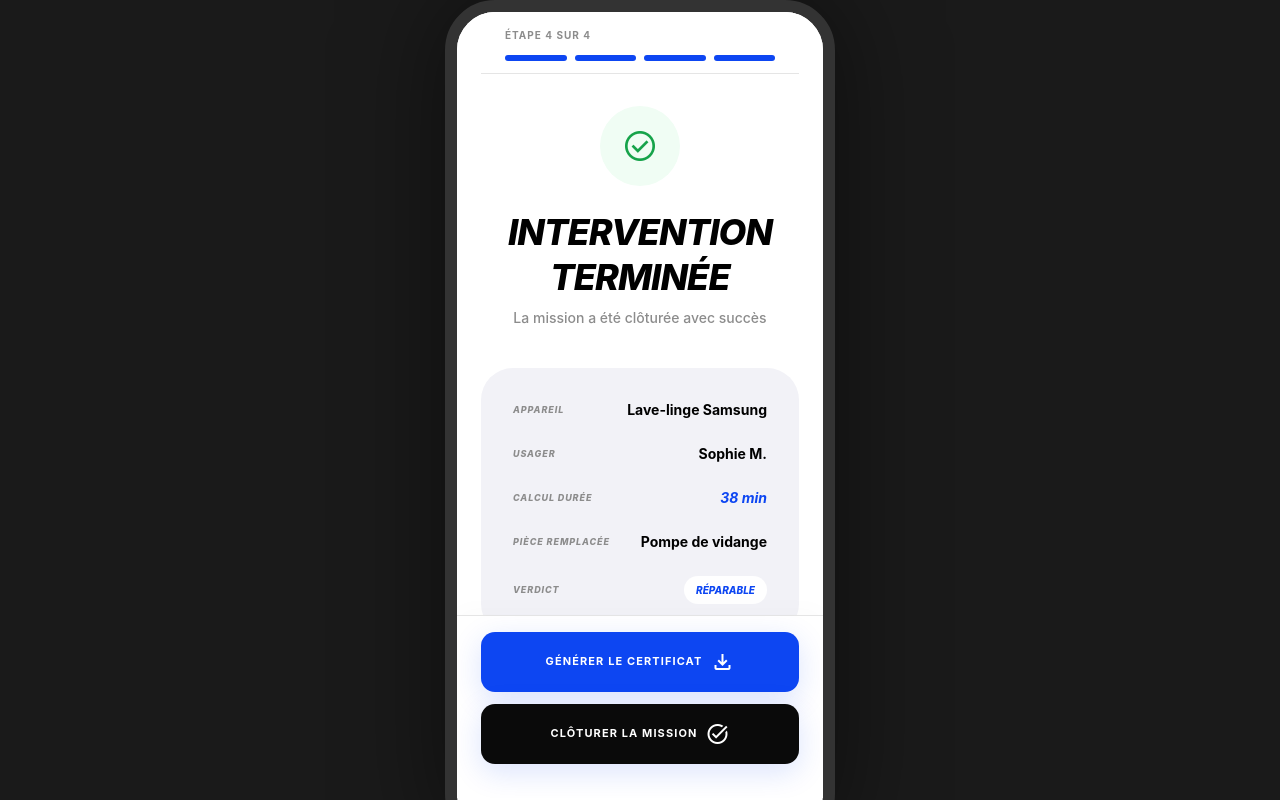
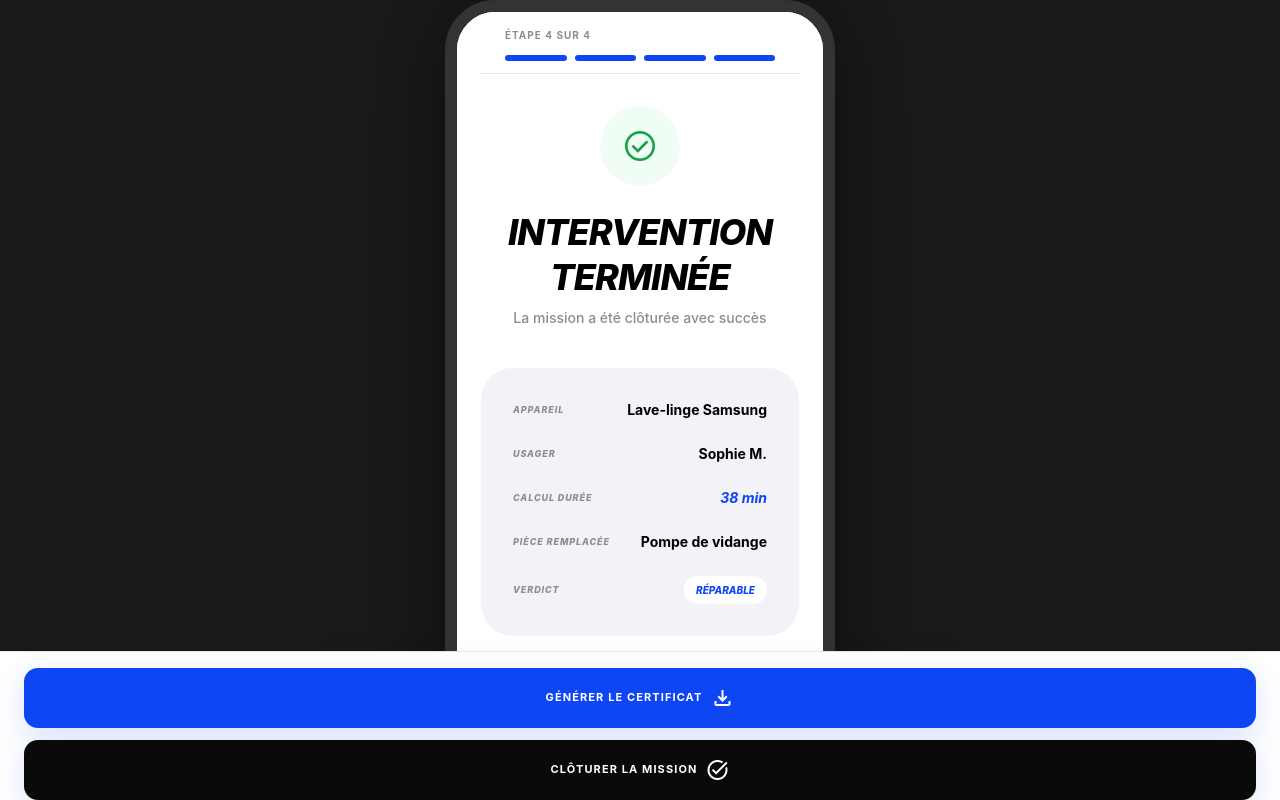
Before and after one commit to PaulCochet/Loop_bachlor_project, a React (Vite) app in the folder loop-react-app/: page /technician/recap in a window 1280 px wide. Built offline with nearby package versions, Linux system fonts and the light colour scheme.

Commit message:
Fix bottom nav bars, fixed footers, and remove simulated home indicator

```diff
--- a/loop-react-app/src/components/shared/HomeIndicator.jsx
+++ /dev/null
@@ -1,11 +0,0 @@
-import React from 'react';
-
-const HomeIndicator = () => {
-    return (
-        <div className="absolute bottom-0 left-0 w-full h-[34px] flex items-center justify-center z-[100] pointer-events-none">
-            <div className="w-[134px] h-[5px] bg-black/20 rounded-full"></div>
-        </div>
-    );
-};
-
-export default HomeIndicator;
--- a/loop-react-app/src/components/shared/MobileFrame.jsx
+++ b/loop-react-app/src/components/shared/MobileFrame.jsx
@@ -1,5 +1,5 @@
 import React, { useState, useEffect } from 'react';
-import HomeIndicator from './HomeIndicator';
+
 
 const MobileFrame = ({ children }) => {
   const [isMobile, setIsMobile] = useState(false);
@@ -25,11 +25,10 @@ const MobileFrame = ({ children }) => {
         }}
       >
         <div
-          className="flex-1 overflow-y-auto no-scrollbar pb-[34px]"
+          className="flex-1 overflow-y-auto no-scrollbar pb-[80px]"
         >
           {children}
         </div>
-        <HomeIndicator />
       </div>
     );
   }
@@ -54,11 +53,9 @@ const MobileFrame = ({ children }) => {
         }}
       >
         {/* Content area */}
-        <div className="flex-1 overflow-y-auto no-scrollbar pb-[34px] relative">
+        <div className="flex-1 overflow-y-auto no-scrollbar pb-[80px] relative">
           {children}
         </div>
-
-        <HomeIndicator />
       </div>
     </div>
   );
--- a/loop-react-app/src/components/shared/ScreenLayout.jsx
+++ b/loop-react-app/src/components/shared/ScreenLayout.jsx
@@ -5,7 +5,7 @@ const ScreenLayout = ({ children, actions, className = "" }) => {
     <div className={`h-full w-full flex flex-col bg-white overflow-hidden ${className}`}>
       {/* Scrollable Content Zone */}
       <div
-        className="flex-1 overflow-y-auto no-scrollbar p-6 pb-0"
+        className="flex-1 overflow-y-auto no-scrollbar p-6 pb-[120px]"
         style={{ paddingTop: 'env(safe-area-inset-top, 16px)' }}
       >
         {children}
@@ -13,8 +13,8 @@ const ScreenLayout = ({ children, actions, className = "" }) => {
 
       {/* Fixed Actions Zone */}
       <div
-        className="flex-shrink-0 p-6 pt-4 pb-[34px] bg-white border-t border-[#E5E5E5] shadow-[0_-4px_24px_rgba(0,0,0,0.02)]"
-        style={{ paddingBottom: 'calc(env(safe-area-inset-bottom) + 34px)' }}
+        className="fixed bottom-0 left-0 right-0 p-6 pt-4 bg-white border-t border-[#E5E5E5] shadow-[0_-4px_24px_rgba(0,0,0,0.02)] z-[100]"
+        style={{ paddingBottom: 'env(safe-area-inset-bottom, 16px)' }}
       >
         {actions}
       </div>
--- a/loop-react-app/src/components/technician/TechNavBar.jsx
+++ b/loop-react-app/src/components/technician/TechNavBar.jsx
@@ -24,7 +24,7 @@ const TechNavBar = () => {
   return (
     <nav
       className="fixed bottom-0 left-0 right-0 bg-white border-t-[0.5px] border-[#E5E5E5] flex justify-around items-start pt-3 px-4 z-[100]"
-      style={{ height: 'calc(env(safe-area-inset-bottom) + 64px)', paddingBottom: 'env(safe-area-inset-bottom)' }}
+      style={{ paddingBottom: 'env(safe-area-inset-bottom, 0px)' }}
     >
       {tabs.map((tab) => {
         const isActive = location.pathname === tab.path;
--- a/loop-react-app/src/components/user/UserNavBar.jsx
+++ b/loop-react-app/src/components/user/UserNavBar.jsx
@@ -18,7 +18,7 @@ const UserNavBar = () => {
   return (
     <nav
       className="fixed bottom-0 left-0 right-0 bg-white border-t-[0.5px] border-[#E5E5E5] flex justify-around items-start pt-3 px-6 z-[100]"
-      style={{ height: 'calc(env(safe-area-inset-bottom) + 64px)', paddingBottom: 'env(safe-area-inset-bottom)' }}
+      style={{ paddingBottom: 'env(safe-area-inset-bottom, 0px)' }}
     >
       {tabs.map((tab) => {
         const isActive = location.pathname === tab.path ||
```
